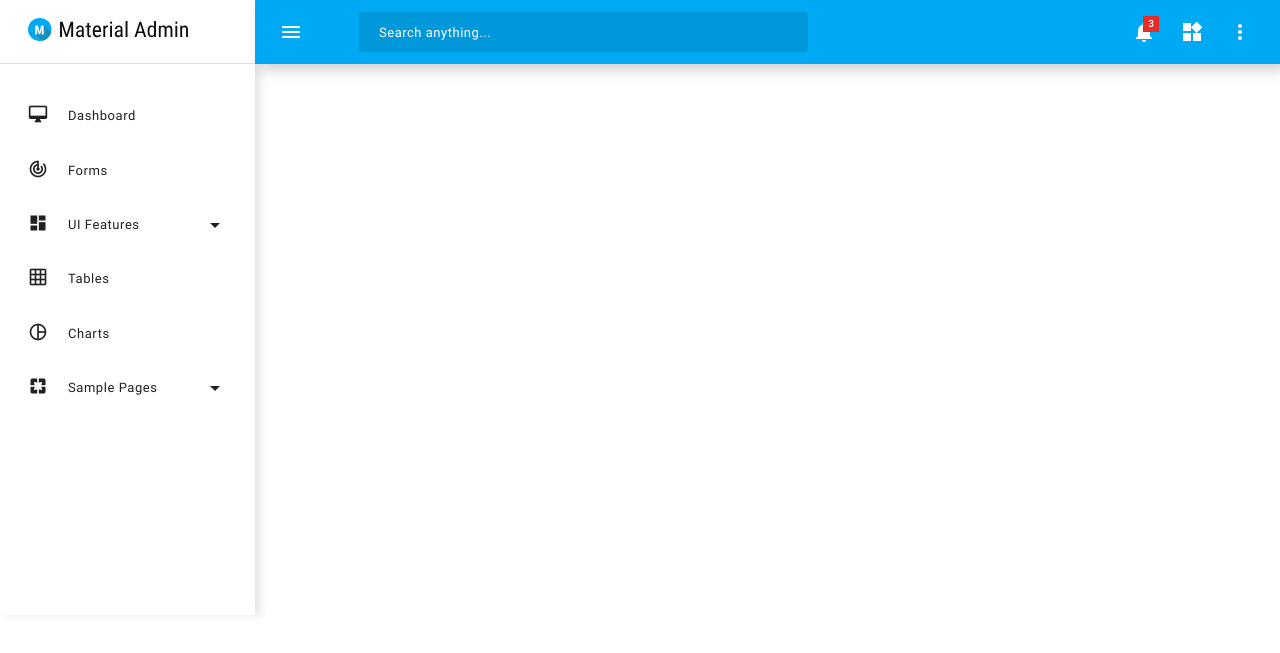
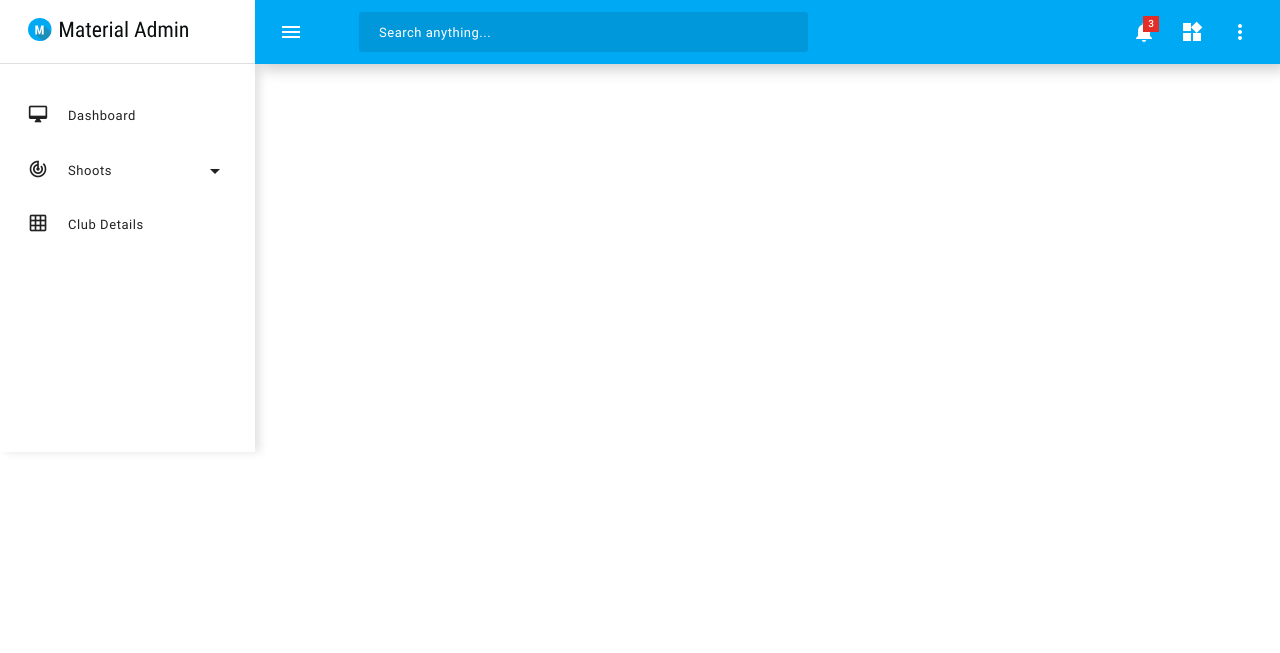
Before and after one commit to anwill/NFAS-ADMIN, a CodeIgniter app: the page made by application/views/header.php in a window 1280 px wide. Shown: the top 653 px of the page. Run offline with CodeIgniter, Linux system fonts and the light colour scheme; some libraries are stand-ins or nearby versions.

Commit message:
header / footer

```diff
--- a/application/views/header.php
+++ b/application/views/header.php
@@ -35,92 +35,35 @@
                             Dashboard
                         </a>
                     </div>
-                    <div class="mdc-list-item mdc-drawer-item">
-                        <a class="mdc-drawer-link" href="../../pages/forms/basic-forms.html">
-                            <i class="material-icons mdc-list-item__start-detail mdc-drawer-item-icon" aria-hidden="true">track_changes</i>
-                            Forms
-                        </a>
-                    </div>
                     <div class="mdc-list-item mdc-drawer-item" href="#" data-toggle="expansionPanel" target-panel="ui-sub-menu">
                         <a class="mdc-drawer-link" href="#">
-                            <i class="material-icons mdc-list-item__start-detail mdc-drawer-item-icon" aria-hidden="true">dashboard</i>
-                            UI Features
+                            <i class="material-icons mdc-list-item__start-detail mdc-drawer-item-icon" aria-hidden="true">track_changes</i>
+                            Shoots
                             <i class="mdc-drawer-arrow material-icons">arrow_drop_down</i>
                         </a>
                         <div class="mdc-expansion-panel" id="ui-sub-menu">
                             <nav class="mdc-list mdc-drawer-submenu">
                                 <div class="mdc-list-item mdc-drawer-item">
-                                    <a class="mdc-drawer-link" href="../../pages/ui-features/buttons.html">
-                                        Buttons
+                                    <a class="mdc-drawer-link" href="booking/add_shoot">
+                                        Add
                                     </a>
                                 </div>
                                 <div class="mdc-list-item mdc-drawer-item">
-                                    <a class="mdc-drawer-link" href="../../pages/ui-features/typography.html">
-                                        Typography
-                                    </a>
-                                </div>
-                            </nav>
-                        </div>
-                    </div>
-                    <div class="mdc-list-item mdc-drawer-item">
-                        <a class="mdc-drawer-link" href="../../pages/ui-features/tables.html">
-                            <i class="material-icons mdc-list-item__start-detail mdc-drawer-item-icon" aria-hidden="true">grid_on</i>
-                            Tables
-                        </a>
-                    </div>
-                    <div class="mdc-list-item mdc-drawer-item">
-                        <a class="mdc-drawer-link" href="../../pages/charts/chartjs.html">
-                            <i class="material-icons mdc-list-item__start-detail mdc-drawer-item-icon" aria-hidden="true">pie_chart_outlined</i>
-                            Charts
-                        </a>
-                    </div>
-                    <div class="mdc-list-item mdc-drawer-item" href="#" data-toggle="expansionPanel" target-panel="sample-page-submenu">
-                        <a class="mdc-drawer-link" href="#">
-                            <i class="material-icons mdc-list-item__start-detail mdc-drawer-item-icon" aria-hidden="true">pages</i>
-                            Sample Pages
-                            <i class="mdc-drawer-arrow material-icons">arrow_drop_down</i>
-                        </a>
-                        <div class="mdc-expansion-panel" id="sample-page-submenu">
-                            <nav class="mdc-list mdc-drawer-submenu">
-                                <div class="mdc-list-item mdc-drawer-item">
-                                    <a class="mdc-drawer-link" href="pages/samples/blank-page.html">
-                                        Blank Page
-                                    </a>
-                                </div>
-                                <div class="mdc-list-item mdc-drawer-item">
-                                    <a class="mdc-drawer-link" href="pages/samples/403.html">
-                                        403
-                                    </a>
-                                </div>
-                                <div class="mdc-list-item mdc-drawer-item">
-                                    <a class="mdc-drawer-link" href="pages/samples/404.html">
-                                        404
-                                    </a>
-                                </div>
-                                <div class="mdc-list-item mdc-drawer-item">
-                                    <a class="mdc-drawer-link" href="pages/samples/500.html">
-                                        500
-                                    </a>
-                                </div>
-                                <div class="mdc-list-item mdc-drawer-item">
-                                    <a class="mdc-drawer-link" href="pages/samples/505.html">
-                                        505
-                                    </a>
-                                </div>
-                                <div class="mdc-list-item mdc-drawer-item">
-                                    <a class="mdc-drawer-link" href="pages/samples/login.html">
-                                        Login
-                                    </a>
-                                </div>
-                                <div class="mdc-list-item mdc-drawer-item">
-                                    <a class="mdc-drawer-link" href="pages/samples/register.html">
-                                        Register
+                                    <a class="mdc-drawer-link" href="booking/view_shoots">
+                                        Current
                                     </a>
                                 </div>
 
                             </nav>
                         </div>
                     </div>
+                    <div class="mdc-list-item mdc-drawer-item">
+                        <a class="mdc-drawer-link" href="booking/club">
+                            <i class="material-icons mdc-list-item__start-detail mdc-drawer-item-icon" aria-hidden="true">grid_on</i>
+                            Club Details
+                        </a>
+                    </div>
+
 
                 </nav>
             </div>
@@ -178,7 +121,7 @@
                             </li>
                             <li class="mdc-list-item" role="menuitem" tabindex="0">
                                 <i class="material-icons mdc-theme--primary mr-1">power_settings_new</i>
-                                Logout
+                                <a href="auth/logout"> Logout</a>
                             </li>
                         </ul>
                     </div>
```
